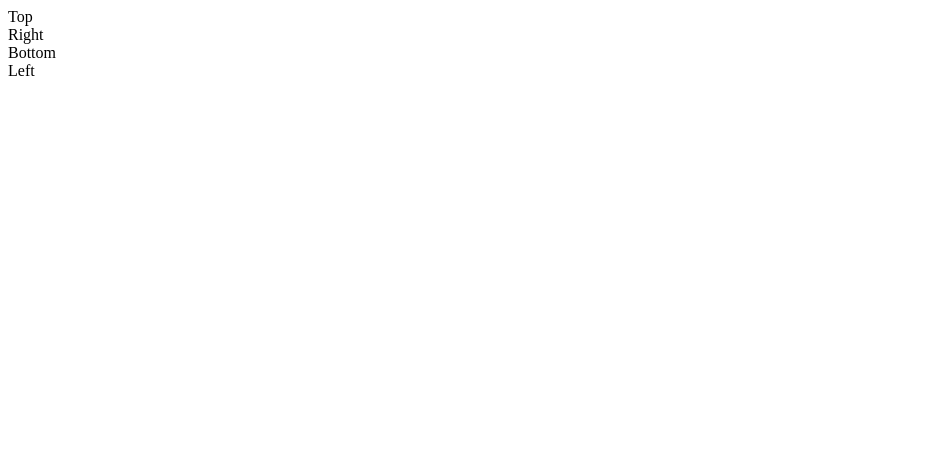
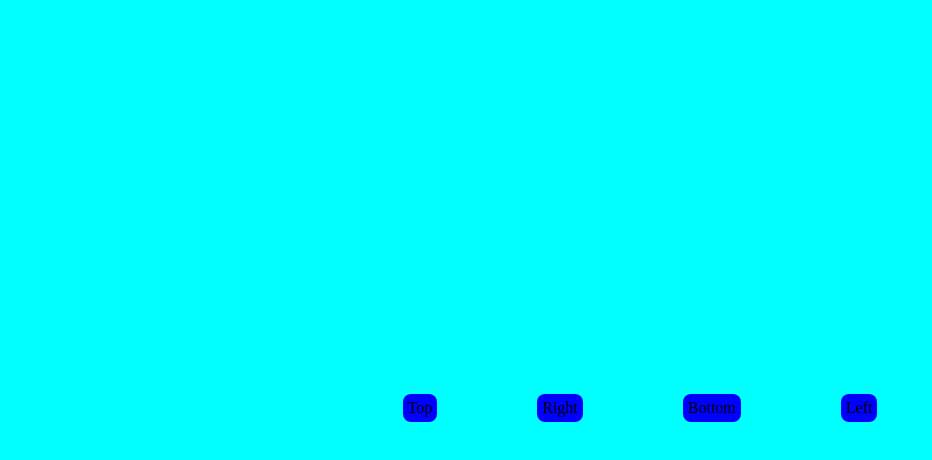
Before and after one commit to SumanthInturi/assignment-1, a plain HTML site: page index.html in a window 1280 px wide. Shown: the whole page, without its empty margins (0-932 px from the left). Drawn offline with Linux system fonts and the light colour scheme; the site is published under a folder, as on GitHub Pages, so addresses that start at the root find nothing.

Commit message:
Update index.html

```diff
--- a/index.html
+++ b/index.html
@@ -4,7 +4,7 @@
     <meta charset="UTF-8">
     <meta http-equiv="X-UA-Compatible" content="IE=edge">
     <meta name="viewport" content="width=device-width, initial-scale=1.0">
-    <link rel="stylesheet" href="/tooltip.css">
+    <link rel="stylesheet" href="tooltip.css">
     <title>Assignment-2</title>
 </head>
 <body>
```
